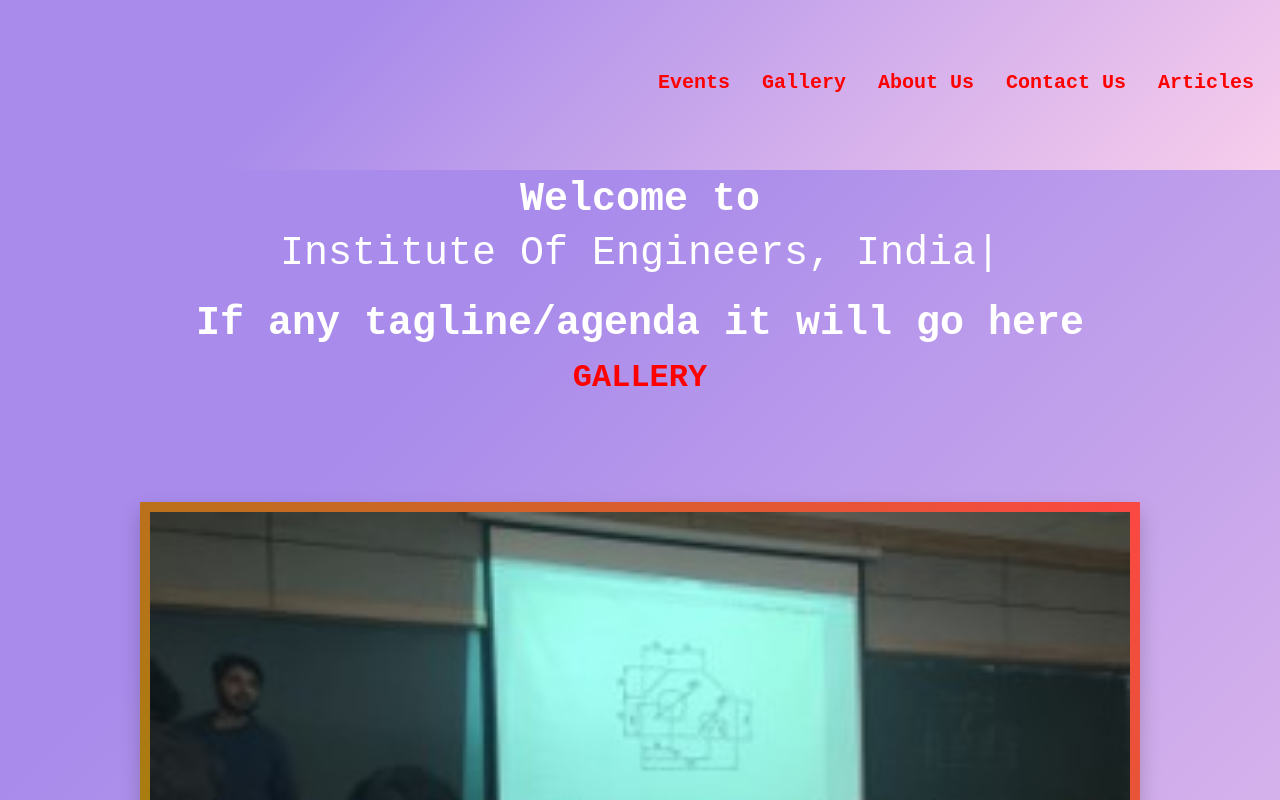
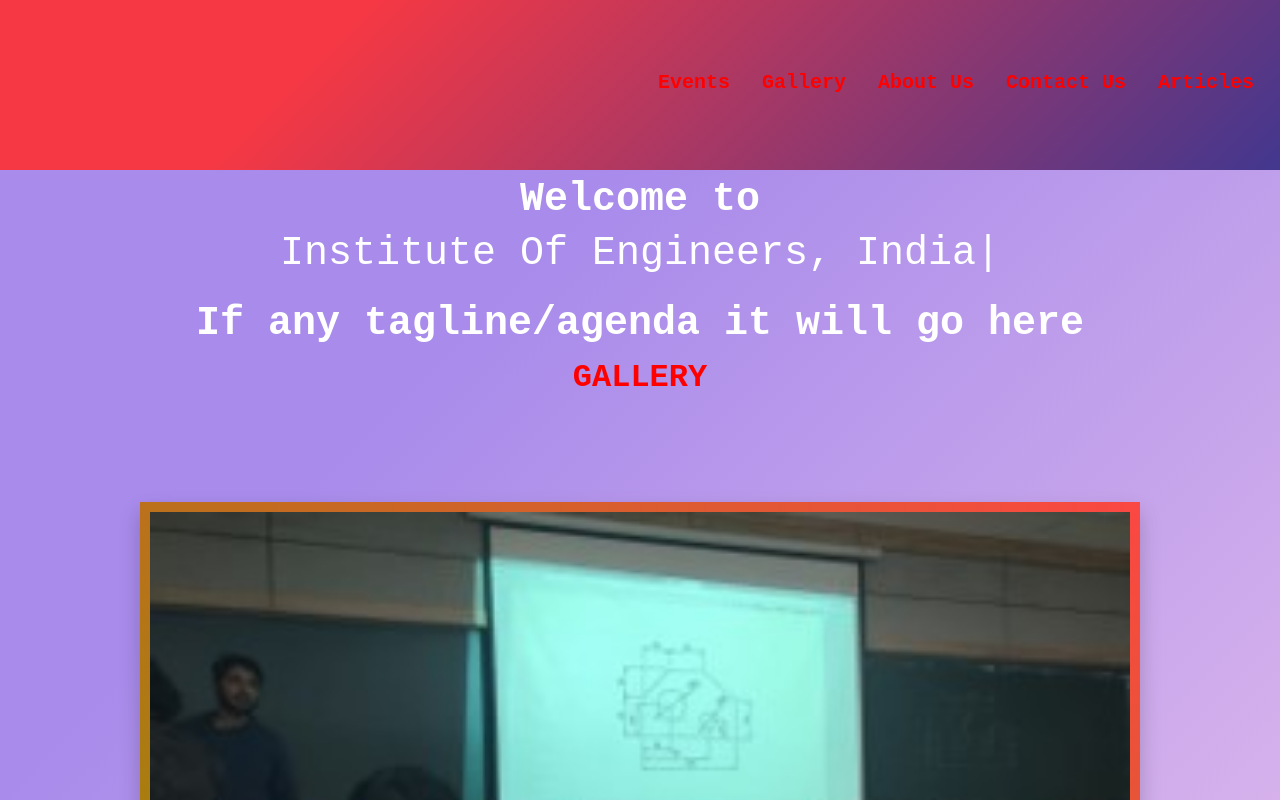
Before and after one commit to teamaveonracing/website, a React (Create React App) app: page / in a window 1280 px wide. Shown: the top 800 px of the page. Built offline with nearby package versions, Linux system fonts and the light colour scheme.

Commit message:
new deploy

```diff
--- a/src/Website_container/Navbar/Nav.css
+++ b/src/Website_container/Navbar/Nav.css
@@ -1,7 +1,7 @@
 .nav {
   padding: 10px;
-  background-color: #f8ceec;
-  background-image: linear-gradient(315deg, #f8ceec 0%, #a88beb 74%);
+  background-color: #42378f;
+  background-image: linear-gradient(315deg, #42378f 0%, #f53844 74%);
 }
 .nav-link {
   color: red;
```
